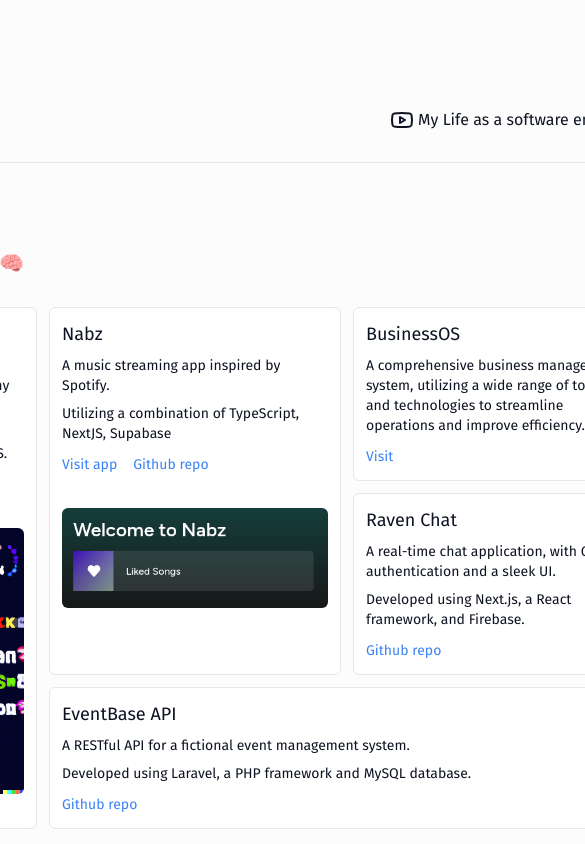
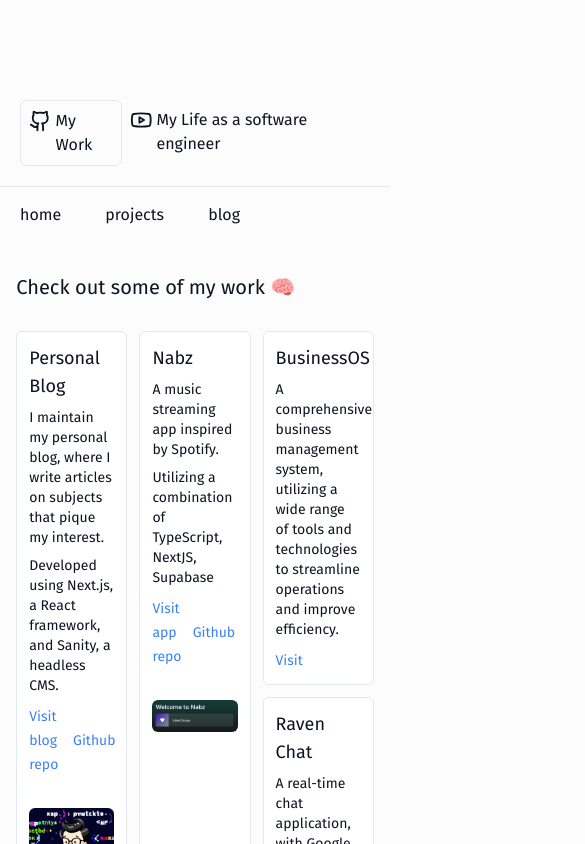
Before and after one commit to saeedkdev/saeedk.dev, a Next.js app: page /projects in a window 390 px wide. Shown: the top 844 px of the page, 585 px wide, since content can reach past the window. Built offline with nearby package versions, Linux system fonts and the light colour scheme.

Commit message:
mobile friendly ui

```diff
--- a/app/layout.tsx
+++ b/app/layout.tsx
@@ -22,8 +22,8 @@
     <html lang="en">
         <body className={firaSans.className}>
         <main className="flex flex-col w-full items-center">
-            <section className="flex flex-col w-[900px]">
-                <div className="flex flex-row justify-between mt-[100px] w-full">
+            <section className="flex flex-col sm:w-10/12 md:w-[900px]">
+                <div className="flex flex-row justify-between mt-[100px] w-full px-5 md:px-0">
                     <Link href="https://github.com/saeedkdev" target='_blank' className='flex flex-row gap-1 rounded-md p-2 border
                                 hover:border-gray-900
                                 hover:bg-gray-900 hover:text-white transition' >
@@ -34,7 +34,7 @@
                     </Link>
                 </div>
                 <hr className="w-full mt-5"/>
-                <nav className="flex flex-row justify-between w-[240px] max-w-2xl py-4">
+                <nav className="flex flex-row justify-between w-8/12 md:w-[240px] max-w-2xl py-4 px-5 md:px-0">
                     <Link href="/">
                         home
                     </Link>
--- a/app/page.tsx
+++ b/app/page.tsx
@@ -4,7 +4,7 @@
 export default function Home() {
   return (
     <main className="flex flex-col w-full items-center">
-        <section className="flex flex-col w-[900px]">
+        <section className="flex flex-col w-11/12 md:w-[900px]">
             <section className="flex flex-col w-full mt-[30px]">
                 <h3 className="text-xl">hey, I{`'`}m <span className="font-bold">Saeed</span>{` 👋`}</h3>
                 <p className="mt-[20px]">
--- a/app/projects/page.tsx
+++ b/app/projects/page.tsx
@@ -4,7 +4,7 @@
 export default function Projects() {
     return (
         <main className="flex flex-col w-full items-center">
-            <section className="flex flex-col w-[900px]">
+            <section className="flex flex-col w-11/12 md:w-[900px]">
                 <section className="flex flex-col w-full my-[30px]">
                     <h3 className="text-xl">Check out some of my work{` 🧠`}</h3>
                 </section>
```
